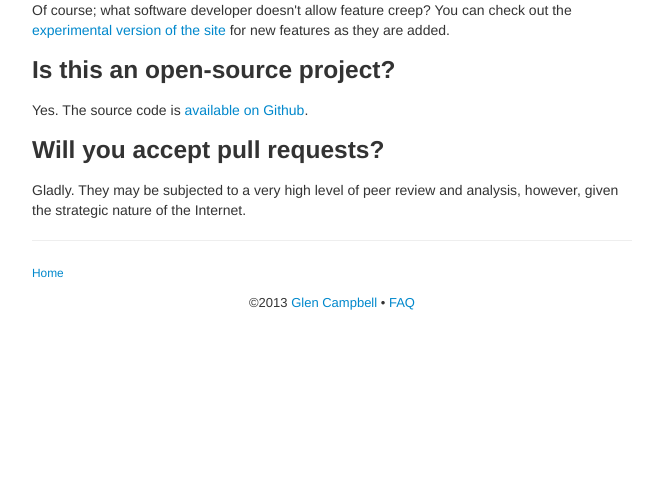
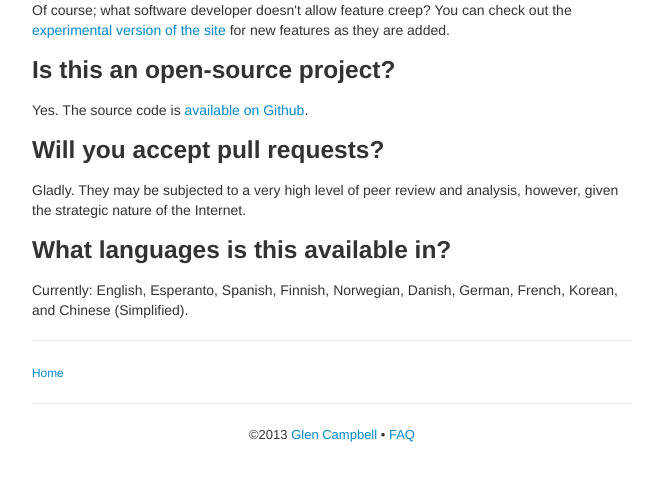
Before and after one commit to gecampbell/internet-status.info, a PHP site: page /faq.php in a window 1280 px wide. Shown: the part 740-1225 px from the top of the page, without its empty margins (308-971 px from the left). Before the commit the page ends 1050 px from the top, so only its background shows below. Run offline with PHP 8.4, Linux system fonts and the light colour scheme.

Commit message:
added languages q

```diff
--- a/docroot/faq.php
+++ b/docroot/faq.php
@@ -16,36 +16,52 @@
         <div class="page-header">
         <h1>Frequently-Asked Questions</h1>
         </div>
+
     <h3>Why did you create this site?</h3>
     <p>So I'd know if the Internet was up.</p>
+
     <h3>How does it verify that the Internet is up?</h3>
     <p>By using HTTP over TCP/IP.</p>
+
     <h3>Can I donate to this project?</h3>
     <p>The thanks of a grateful world is all I need.</p>
+
     <h3>What do I do if the Internet is down?</h3>
     <p>Press the RESET button.</p>
+
     <h3>Does it really verify that the Internet is up?</h3>
     <p>Yes.</p>
+
     <h3>Really really?</h3>
     <p>Yes.</p>
+
     <h3>The whole thing?</h3>
     <p>Technically, it only verifies the portion of the Internet that
     is visible to you. But, really, that's the only part that counts,
     right?</p>
+
 	<h3>Do you ever add new features?</h3>
 	<p>Of course; what software developer doesn't allow feature creep?
 	You can check out the
 	<a href="http://x.internet-status.info">experimental
 	version of the site</a> for new features as they are added.</p>
+
 	<h3>Is this an open-source project?</h3>
 	<p>Yes. The source code is
 	<a href="https://github.com/gecampbell/internet-status.info">available
 	on Github</a>.</p>
+
 	<h3>Will you accept pull requests?</h3>
 	<p>Gladly. They may be subjected to a very high level of peer review
 	and analysis, however, given the strategic nature of the Internet.</p>
+
+	<h3>What languages is this available in?</h3>
+	<p>Currently: English, Esperanto, Spanish, Finnish, Norwegian, Danish,
+	German, French, Korean, and Chinese (Simplified).</p>
+
     <hr>
     <p><small><a href="/">Home</a></small></p>
+    <hr>
     </div>
     <div id="push"></div>
 </div>
```
